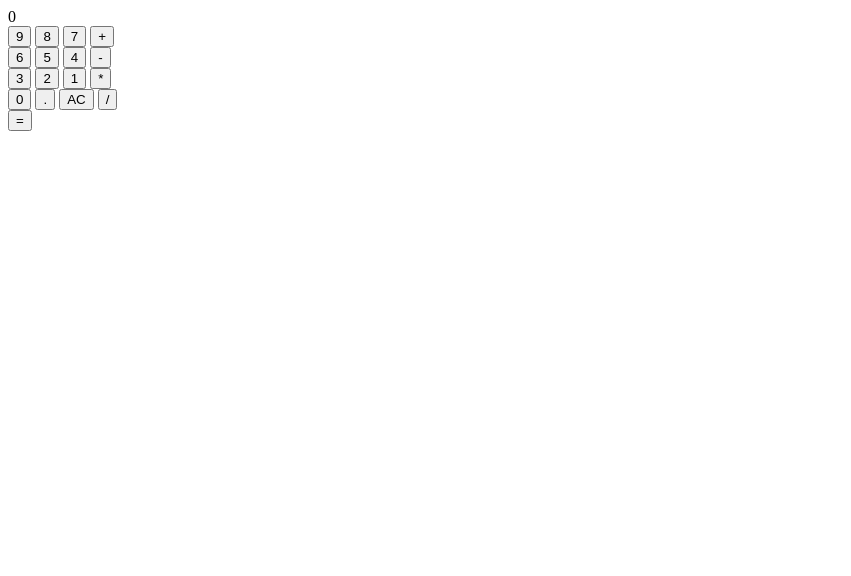
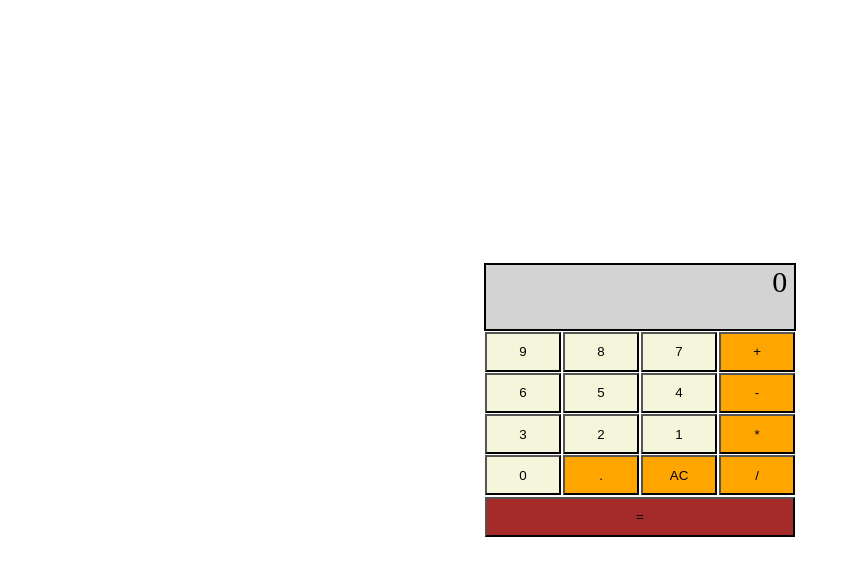
Before and after one commit to LucasHJin/odin-calculator, a plain HTML site: page index.html in a window 1280 px wide. Shown: the whole page, without its empty margins (0-851 px from the left). Drawn offline with Linux system fonts and the light colour scheme.

Commit message:
Added styling to the calculator

```diff
--- a/index.html
+++ b/index.html
@@ -9,31 +9,31 @@
 </head>
 <body>
     <div class="answer">0</div>
-    <div class="row1">
+    <div class="row">
         <button class="number" data-value="9">9</button>
         <button class="number" data-value="8">8</button>
         <button class="number" data-value="7">7</button>
         <button class="operation" data-value="+">+</button>
     </div>
-    <div class="row2">
+    <div class="row">
         <button class="number" data-value="6">6</button>
         <button class="number" data-value="5">5</button>
         <button class="number" data-value="4">4</button>
         <button class="operation" data-value="-">-</button>
     </div>
-    <div class="row3">
+    <div class="row">
         <button class="number" data-value="3">3</button>
         <button class="number" data-value="2">2</button>
         <button class="number" data-value="1">1</button>
         <button class="operation" data-value="*">*</button>
     </div>
-    <div class="row4">
+    <div class="row">
         <button class="number" data-value="0">0</button>
         <button class="decimal" data-value=".">.</button>
         <button class="clear">AC</button>
         <button class="operation" data-value="/">/</button>
     </div>
-    <div class="row5">
+    <div class="row">
         <button class="equal" data-value="=">=</button>
     </div>
 </body>
--- a/style.css
+++ b/style.css
@@ -0,0 +1,44 @@
+body {
+    display: flex;
+    flex-flow: column;
+    justify-content: center;
+    align-items: center;
+    height: 100vh;
+    margin: 0;
+}
+
+body .row {
+    display: flex;
+    flex-flow: row;
+}
+
+body .answer {
+    height: 8vh;
+    width: 23.5vw;
+    background-color: lightgrey;
+    border: 2px solid black;
+    font-size: 30px;
+    text-align: right;
+    padding-right: 0.5vw;
+}
+
+body .row button {
+    width: 6vw;
+    height: 5vh;
+    margin: 0.05vw;
+}
+
+body .row .equal {
+    width: 24.25vw;
+    background-color: brown;
+}
+
+body .row .number {
+    background-color: beige;
+}
+
+body .row .operation,
+body .row .clear,
+body .row .decimal {
+    background-color: orange;
+}
```
